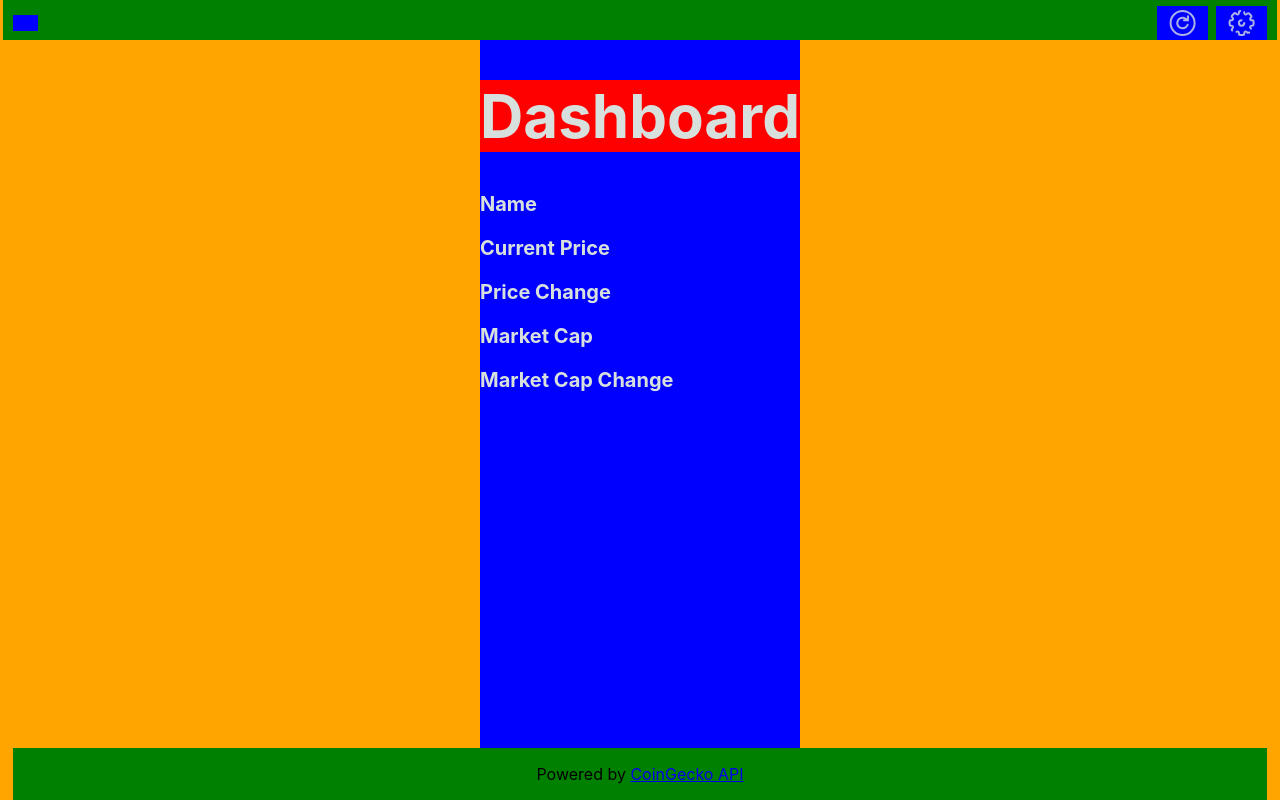
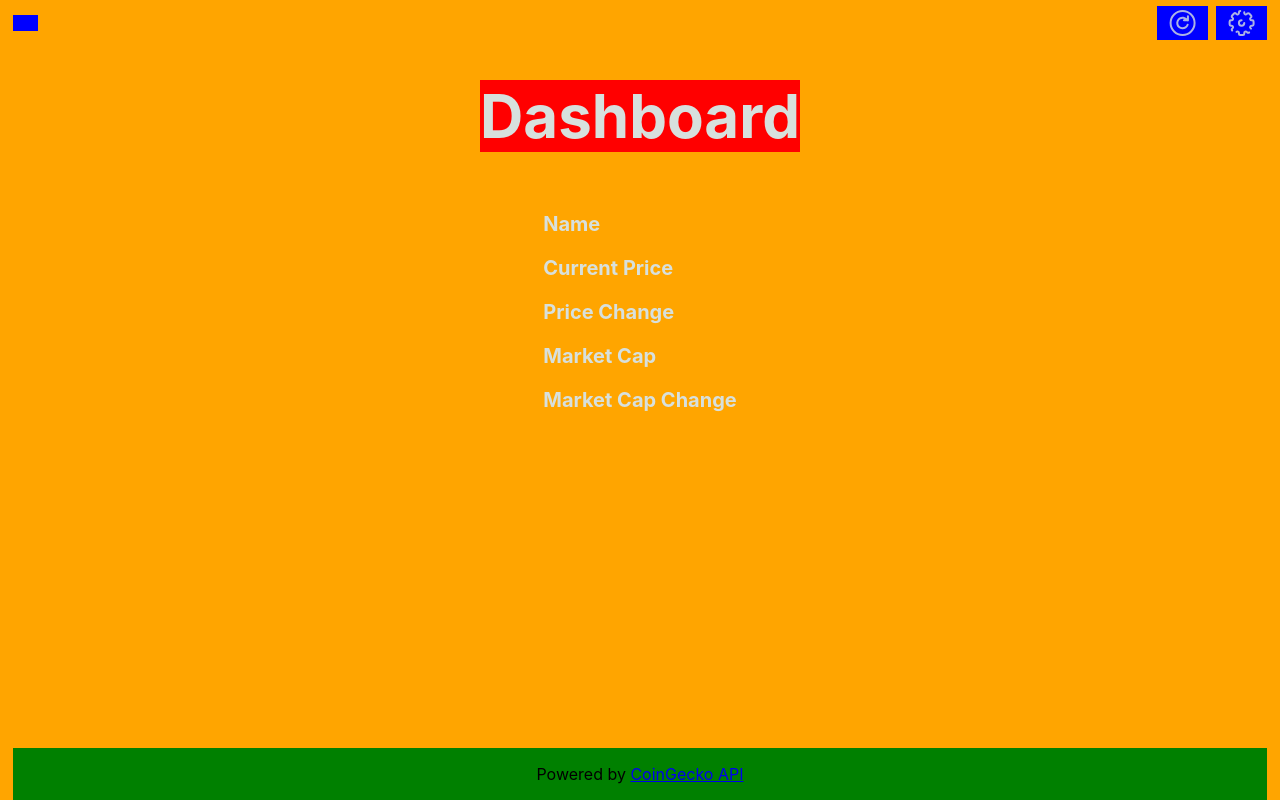
Before and after one commit to TotosL125/crypto-dashboard, a React (Create React App) app: page / in a window 1280 px wide. Built offline with nearby package versions, Linux system fonts and the light colour scheme; some icons are missing.

Commit message:
Add layout styling to content div in root layout

```diff
--- a/src/layouts/styles/RootLayout.module.css
+++ b/src/layouts/styles/RootLayout.module.css
@@ -16,5 +16,11 @@
 
 .content {
   flex: 1 0 auto;
-  background-color: blue;
+
+  display: flex;
+  flex-direction: column;
+  justify-content: flex-start;
+  align-items: center;
+
+  width: 98%;
 }
--- a/src/layouts/styles/RootLayoutHeader.module.css
+++ b/src/layouts/styles/RootLayoutHeader.module.css
@@ -12,8 +12,6 @@
   height: fit-content;
 
   flex: 0 0 auto;
-
-  background-color: green;
 }
 
 .header div {
```
